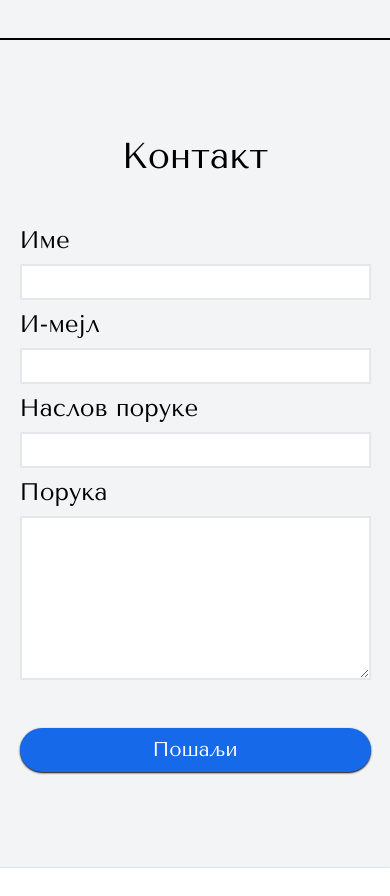
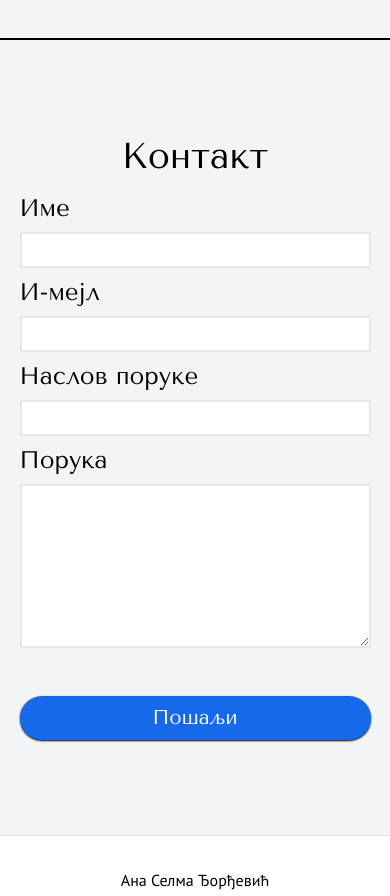
Before and after one commit to japundzasergej/kadrovski-poslovi, a React (Vite) app: page / in a window 390 px wide. Shown: the part 1580-2476 px from the top of the page. Built offline with nearby package versions, Linux system fonts and the light colour scheme.

Commit message:
minor change

```diff
--- a/src/pages/Contact.tsx
+++ b/src/pages/Contact.tsx
@@ -44,7 +44,7 @@ const Contact = () => {
   return (
     <section className="lg:py-36 py-24 font-tenor md:pl-2" id="contact">
       <article className="flex justify-center flex-col items-center">
-        <h1 className="md:text-6xl text-4xl lg:pt-24 lg:pb-24 pb-12">Контакт</h1>
+        <h1 className="md:text-6xl text-4xl lg:pt-24 lg:pb-24 pb-4 md:pb-8">Контакт</h1>
         <form
           action="https://formspree.io/f/xbjvndqd"
           method="POST"
```
